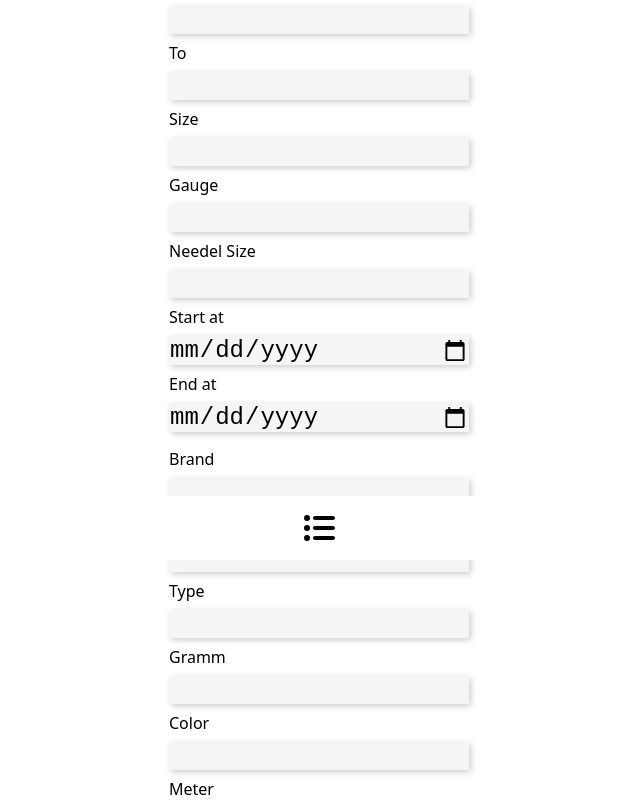
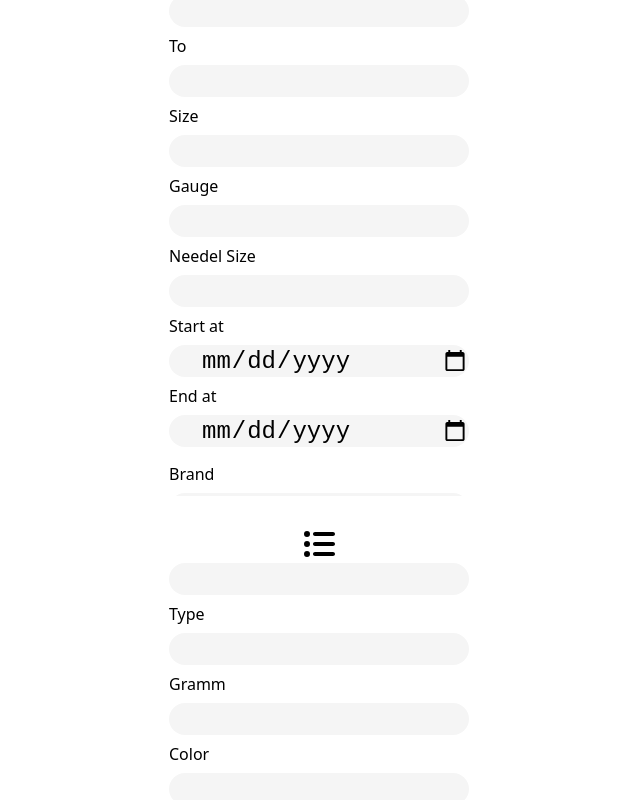
Before and after one commit to MichanNan/Knittogether, a Next.js app: page /add-project in a window 1280 px wide. Shown: the part 240-1040 px from the top of the page, without its empty margins (321-961 px from the left). Built offline with nearby package versions, Linux system fonts and the light colour scheme.

Commit message:
add search bar

```diff
--- a/components/AddProjectForm/index.js
+++ b/components/AddProjectForm/index.js
@@ -42,34 +42,92 @@ export default function AddProjectForm({
           <label htmlFor="recipient" required="required">
             The project is for
           </label>
-          <StyledInput name="recipient" type="text" maxLength="20" />
+          <StyledInput
+            name="recipient"
+            type="text"
+            maxLength="20"
+            radius="1rem"
+            height="2rem"
+          />
           <label htmlFor="recipient">To</label>
-          <StyledInput name="recipient" type="text" />
+          <StyledInput
+            name="recipient"
+            type="text"
+            radius="1rem"
+            height="2rem"
+          />
           <label htmlFor="size">Size</label>
-          <StyledInput name="size" type="text" maxLength="5" />
+          <StyledInput
+            name="size"
+            type="text"
+            maxLength="5"
+            radius="1rem"
+            height="2rem"
+          />
           <label htmlFor="gauge">Gauge</label>
-          <StyledInput name="gauge" type="text" maxLength="10" />
+          <StyledInput
+            name="gauge"
+            type="text"
+            maxLength="10"
+            radius="1rem"
+            height="2rem"
+          />
           <label htmlFor="needlesize">Needel Size</label>
-          <StyledInput name="needlesize" type="text" />
+          <StyledInput
+            name="needlesize"
+            type="text"
+            radius="1rem"
+            height="2rem"
+          />
           <label htmlFor="start">Start at</label>
-          <StyledInput name="start" type="date" />
+          <StyledInput name="start" type="date" radius="1rem" height="2rem" />
           <label htmlFor="end">End at</label>
-          <StyledInput name="end" type="date" />
+          <StyledInput name="end" type="date" radius="1rem" height="2rem" />
         </ColumnSection>
 
         <ColumnSection>
           <label htmlFor="brand">Brand</label>
-          <StyledInput name="brand" type="text" />
+          <StyledInput name="brand" type="text" radius="1rem" height="2rem" />
           <label htmlFor="skeins">Skeins</label>
-          <StyledInput name="skeins" type="text" maxLength="5" />
+          <StyledInput
+            name="skeins"
+            type="text"
+            maxLength="5"
+            radius="1rem"
+            height="2rem"
+          />
           <label htmlFor="type">Type</label>
-          <StyledInput name="type" type="text" maxLength="20" />
+          <StyledInput
+            name="type"
+            type="text"
+            maxLength="20"
+            radius="1rem"
+            height="2rem"
+          />
           <label htmlFor="gramm">Gramm</label>
-          <StyledInput name="gramm" type="text" maxLength="5" />
+          <StyledInput
+            name="gramm"
+            type="text"
+            maxLength="5"
+            radius="1rem"
+            height="2rem"
+          />
           <label htmlFor="color">Color</label>
-          <StyledInput name="color" type="text" maxLength="20" />
+          <StyledInput
+            name="color"
+            type="text"
+            maxLength="20"
+            radius="1rem"
+            height="2rem"
+          />
           <label htmlFor="meter">Meter</label>
-          <StyledInput name="meter" type="text" maxLength="10" />
+          <StyledInput
+            name="meter"
+            type="text"
+            maxLength="10"
+            radius="1rem"
+            height="2rem"
+          />
         </ColumnSection>
         <ColumnSection>
           <label htmlFor="note">Note</label>
@@ -120,7 +178,6 @@ const StyledTextArea = styled.textarea`
   border-radius: 0.6rem;
   border: none;
   background-color: #f5f5f5;
-  box-shadow: 0.1rem 0.1rem 0.4rem #cccccc;
   font-size: 1.5rem;
 `;
 
--- a/components/Categories/index.js
+++ b/components/Categories/index.js
@@ -38,7 +38,7 @@ export default function Categories({ handleClick, selectedProjectStatus }) {
 
 const CategoriyContainer = styled.div`
   position: absolute;
-  top: 6rem;
+  top: 5rem;
   display: flex;
   justify-content: center;
 `;
@@ -48,5 +48,7 @@ const CategoryCard = styled.span`
   border: 0.1rem solid #f5f5f5;
   line-height: 3rem;
   background-color: ${({ className, selectedProjectStatus }) =>
-    className.includes(selectedProjectStatus) ? "#999999" : "f5f5f5"};
+    selectedProjectStatus && className.includes(selectedProjectStatus)
+      ? "#999999"
+      : "f5f5f5"};
 `;
--- a/components/Navigation/index.js
+++ b/components/Navigation/index.js
@@ -20,4 +20,5 @@ const Nav = styled.nav`
   text-align: center;
   background-color: #ffffff;
   font-weight: 100;
+  padding: 1rem;
 `;
--- a/components/Projects/index.js
+++ b/components/Projects/index.js
@@ -14,7 +14,7 @@ export default function Projects({ projectsList }) {
 
 const ProjectContainer = styled.div`
   position: absolute;
-  top: 12rem;
+  top: 14rem;
   display: flex;
   flex-direction: column;
   gap: 2rem;
--- a/components/StyledInput/index.js
+++ b/components/StyledInput/index.js
@@ -1,5 +1,4 @@
 import styled from "styled-components";
-import { useState } from "react";
 
 export default function StyledInput({
   width,
@@ -9,8 +8,8 @@ export default function StyledInput({
   type,
   maxLength,
   required,
+  onChange,
 }) {
-  const [inputName, setInputName] = useState("");
   return (
     <InputItem
       width={width}
@@ -18,8 +17,7 @@ export default function StyledInput({
       radius={radius}
       name={name}
       type={type}
-      onChange={(event) => setInputName(event.target.value)}
-      value={inputName}
+      onChange={onChange}
       maxLength={maxLength}
       required={required}
     ></InputItem>
@@ -31,6 +29,9 @@ const InputItem = styled.input`
   border-radius: ${({ radius }) => radius};
   border: none;
   background-color: #f5f5f5;
-  box-shadow: 0.1rem 0.1rem 0.4rem #cccccc;
   font-size: 1.5rem;
+  &:focus {
+    outline: none;
+  }
+  text-indent: 1rem;
 `;
--- a/components/Upload/index.js
+++ b/components/Upload/index.js
@@ -40,7 +40,7 @@ export default function Upload() {
 
   return (
     <div className="App">
-      <h2>Add Image:</h2>
+      <h4>Add Image:</h4>
       <input type="file" onChange={handleChange} />
       {file && (
         <Image src={file} alt="project-image" width={350} height={350} />
```
Also changed, not shown: components/SearchBar/index.js (added, +36 -0 lines), pages/index.js (+34 -5 lines).
